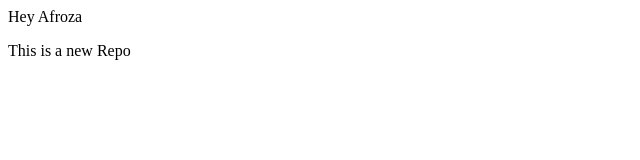
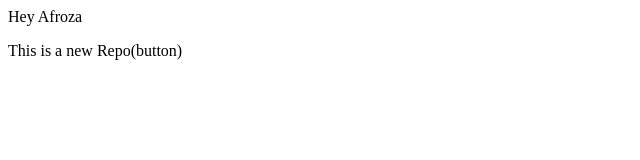
Before and after one commit to Afroza-Shaik/LocalRepo, a plain HTML site: page index.html in a window 1280 px wide. Shown: the full height of the page, 0-640 px from the left. Drawn offline with Linux system fonts and the light colour scheme.

```diff
--- a/index.html
+++ b/index.html
@@ -1,2 +1,2 @@
 <p>Hey Afroza</p>
-<p>This is a new Repo</p>
+<p>This is a new Repo(button)</p>
```
